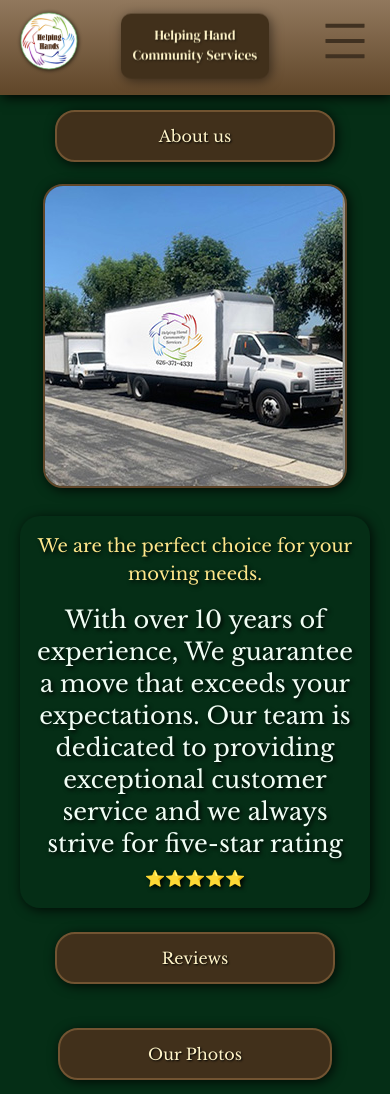
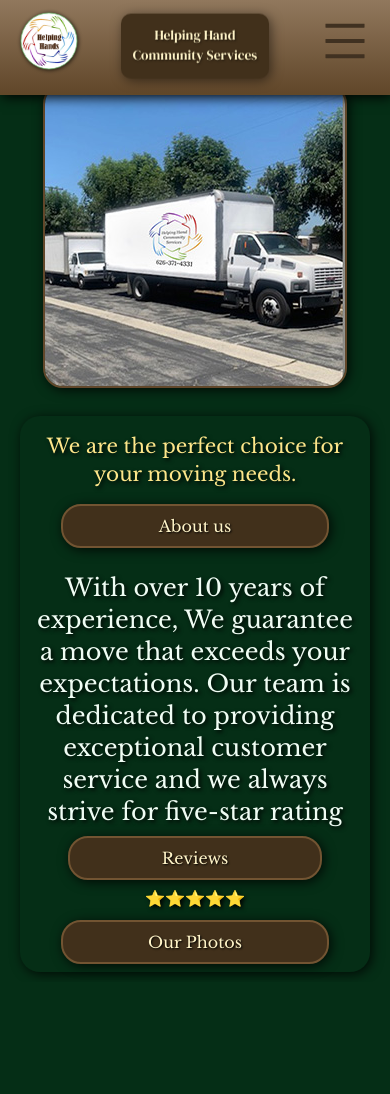
Before and after one commit to MyBaBB/HelpingHands, a React (Vite) app: page / in a window 390 px wide. After the commit the page ends 982 px from the top, so only its background shows below. Built offline with nearby package versions, Linux system fonts and the light colour scheme.

Commit message:
I got the spacing good and all the little accordians in a wrapper so I can move the whole thing around in one piece,   that way I can instert other things without interference on 1000 little margins and borders all the time

```diff
--- a/src/components/Accordion01Images.jsx
+++ b/src/components/Accordion01Images.jsx
@@ -23,43 +23,44 @@ const Accordion01 = () => {
   return (
       <div className='content-center w-full mx-auto'>
         <>
-       <div className=' p-1'>
+
       <div onClick={toggleAccordion01Images}
         className={`openMenu relative flex justify-center items-center
          mx-auto w-[80%] h-full
       }`}
     >
-        <div className='OurPhotosAccordion1  relative  justify-center content-center mx-auto md:hidden bg-[#41301b]  rounded-3xl w-full   -mx-12 cursor-pointer hover:scale-105 ease-in-out duration-300'>
+        <div className='OurPhotosAccordion1  relative  justify-center content-center mx-auto md:hidden bg-[#41301b]  rounded-3xl w-full     cursor-pointer hover:scale-105 ease-in-out duration-300'>
 
-          <div  className='flex justify-center content-center mx-auto min-w-[240px]'>
-            <button  className='text-amber-100  text-base sm:text-2xl p-1 font-extrabold'
+          <div  className='flex justify-center content-center mx-auto '>
+            <button  className='text-amber-100  text-base sm:text-2xl  font-extrabold'
                        style={{ textShadow: '1px 1px 2px black' }}>
-            <span className='relative  text-base md:text-3xl  '
+            <span className='relative text-base md:text-3xl  '
              style={{ textShadow: '-1px -1px 2px black' }}></span>
  Our Photos
             </button>
           </div>
           {isOpen &&
             <>
-            <div   className=' flex justify-center content-center min-w-[240px] '>
+            <div   className=' flex justify-center content-center  '>
             <div className='MoversSmallScreen  md:hidden relative flex w-fit mt-[.25rem] block'>
-              <img src={TwoGuysSmallScreen} alt="Two Guys" className=' rounded-[18px] min-w-[240px] z-1' />
+              <img src={TwoGuysSmallScreen} alt="Two Guys" className=' rounded-[18px] z-1' />
             </div>
           </div><div className='flex justify-center content-center'>
-              <div className='MoversSmallScreen md:hidden relative flex w-fit mt-[1.5rem] min-w-[240px] block'>
-                <img src={MoverPerson} alt="Mover Person" className=' rounded-[18px]min-w-[240px] z-1' />
+              <div className='MoversSmallScreen md:hidden relative flex w-fit mt-[1.5rem]
+                 block'>
+                <img src={MoverPerson} alt="Mover Person" className=' rounded-[18px] z-1' />
               </div>
             </div><div className='flex justify-center content-center'>
-              <div className='MoversSmallScreen md:hidden relative flex w-fit mt-[1.5rem] min-w-[240px] block'>
+              <div className='MoversSmallScreen md:hidden relative flex w-fit mt-[1.5rem] block'>
                 <img src={PianoSmallScreen} alt="Piano Small Screen" className=' rounded-[18px] z-1' />
               </div>
             </div><div className='flex justify-center content-center'>
               <div className='MoversSmallScreen md:hidden relative flex w-fit mt-[1.5rem] block'>
-                <img src={WarehouseWorkerSmallScreen} alt="Wharehouse Worker SmallScreen" className=' rounded-[18px] min-w-[240px] z-1' />
+                <img src={WarehouseWorkerSmallScreen} alt="Warehouse Worker SmallScreen" className=' rounded-[18px]  z-1' />
               </div>
             </div><div className='flex justify-center content-center'>
-              <div className='MoversSmallScreen md:hidden relative flex w-fit mt-[1.5rem] min-w-[240px] block'>
-                <img src={StorageSmallScreen} alt="Storage Small Screen" className=' rounded-[18px] min-w-[240px] z-1' />
+              <div className='MoversSmallScreen md:hidden relative flex w-fit mt-[1.5rem]  block'>
+                <img src={StorageSmallScreen} alt="Storage Small Screen" className=' rounded-[18px] z-1' />
               </div>
             </div>
 
@@ -69,7 +70,7 @@ const Accordion01 = () => {
             }
         </div>
       </div>
-      </div>
+
       </>
       </div>
   );
--- a/src/components/Accordion02About.jsx
+++ b/src/components/Accordion02About.jsx
@@ -13,16 +13,16 @@ const Accordion02 = () => {
         <>
       <div onClick={toggleAccordion02About}
       className={`openMenu relative flex justify-center
-      items-center pt-2 w-full h-full mt-[5rem] mb-2
+      items-center w-full h-full  mb-2
       }`}
     >
-        <div className='AboutUsParagraphAccordion2 md:hidden bg-[#41301b]   rounded-3xl w-[80%] p-2 m-2    shadow-lg shadow-black mt-2 xs:mt-8 sm:mt-10
+        <div className='AboutUsParagraphAccordion2 md:hidden bg-[#41301b]   rounded-3xl w-[80%] p-2 m-2    shadow-lg shadow-black     mt-2
         cursor-pointer hover:scale-105 ease-in-out duration-300'>
 
           <div className=' flex justify-center '>
-            <button  className='text-amber-100  text-base sm:text-2xl p-1 font-extrabold'
+            <button  className='text-amber-100  text-base sm:text-2xl  font-extrabold'
                        style={{ textShadow: '1px 1px 2px black' }}>
-            <span className='absolute  rotate-180 text-base md:text-3xl  '
+            <span className='absolute   text-base md:text-3xl  '
              style={{ textShadow: '-1px -1px 2px black' }}></span>
  About us
             </button>
--- a/src/components/Accordion03Reviews.jsx
+++ b/src/components/Accordion03Reviews.jsx
@@ -13,13 +13,13 @@ const Accordion03 = () => {
         <>
         <div className=' relative flex justify-center content-center mx-auto     w-[80%]' >
         <div onClick={toggleAccordion03Reviews}
-        className={`openMenu  relative flex justify-center items-center w-full  h-full my-10 mt-4 mx-auto
+        className={`openMenu  relative flex justify-center items-center w-full  h-full   mx-auto
       }`}
     >
-        <div className='Accordion03ReviewsWrapper  relative   bg-[#41301b]  rounded-3xl w-full   mt-2 sm:mb-8 h-full cursor-pointer hover:scale-105 ease-in-out duration-300'>
+        <div className='Accordion03ReviewsWrapper  relative bg-[#41301b]  rounded-3xl w-full mt-2 h-full cursor-pointer hover:scale-105 ease-in-out duration-300'>
 
           <div  className='flex justify-center'>
-            <button  className='text-amber-100  text-base sm:text-2xl p-1 font-extrabold '
+            <button  className='text-amber-100  text-base sm:text-2xl font-extrabold '
                        style={{ textShadow: '1px 1px 2px black' }}>
             <span className='relative  text-base md:text-3xl  '
              style={{ textShadow: '-1px -1px 2px black' }}></span>
--- a/src/components/MainHands.jsx
+++ b/src/components/MainHands.jsx
@@ -82,7 +82,7 @@ const MainHands  = () => {
 <div className='Accordian2Wrapper relative  block  px-[10px]   sm:px-[.5rem]
         mt-[4rem]   md:mt-[6.5rem] text-green-50' style={{ textShadow: '2px 2px 4px rgba(0, 0, 0, 1)' }}>
 
-          <Accordion02About />
+
 
         <h1 id='HelpingHandMovers_H1' className='WhiteSpaceNowrap  text-amber-100 hidden md:block pb-4 mb-0  sm:mb-4 mt-8'> Helping Hand Movers</h1>
 
@@ -132,20 +132,23 @@ const MainHands  = () => {
     <div className='relative flex justify-center content-center
              mx-auto w-[100%] mt-4 '>
           <article className='TopArticleWrapper'>
-            <h2 className='TopIntro text-lg md:text-2xl pt-2 md:px-[2rem] mb-2 text-amber-200'> We are the perfect choice for your moving needs.
+            <h2 className='TopIntro text-xl  md:text-2xl pt-2 md:px-[2rem] mb-2 text-amber-200'> We are the perfect choice for your moving needs.
              </h2>
-                <p className='text-2xl  md:px-[4rem] p-2'>
+             <Accordion02About />
+                <p className='text-2xl  md:px-[1rem] p-2'>
            With over 10 years of experience, We guarantee a move that exceeds your expectations. Our team is dedicated to providing exceptional customer service  and we always strive for
            <span className='whitespace-nowrap'> five-star rating </span>
-           <span className='text-base'><br /> ⭐⭐⭐⭐⭐</span>
+           <span className='text-base'><Accordion03Reviews /> ⭐⭐⭐⭐⭐</span>
                 </p>
+
+                <Accordion01Images/>
          </article>
 </div>
 
 
-<Accordion03Reviews />
 
- <Accordion01Images/>
+
+
 
 
 
--- a/src/index.css
+++ b/src/index.css
@@ -160,7 +160,7 @@ body {
     border: 2px solid #725432;
     border-radius: 20px;
     box-shadow: 2px 2px 12px rgba(0,0,0,0.8);
-    z-index: 0;
+    z-index: 2;
   }
     .Accordion03ReviewsWrapper {
     font-family: Libre_Baskerville;
```
